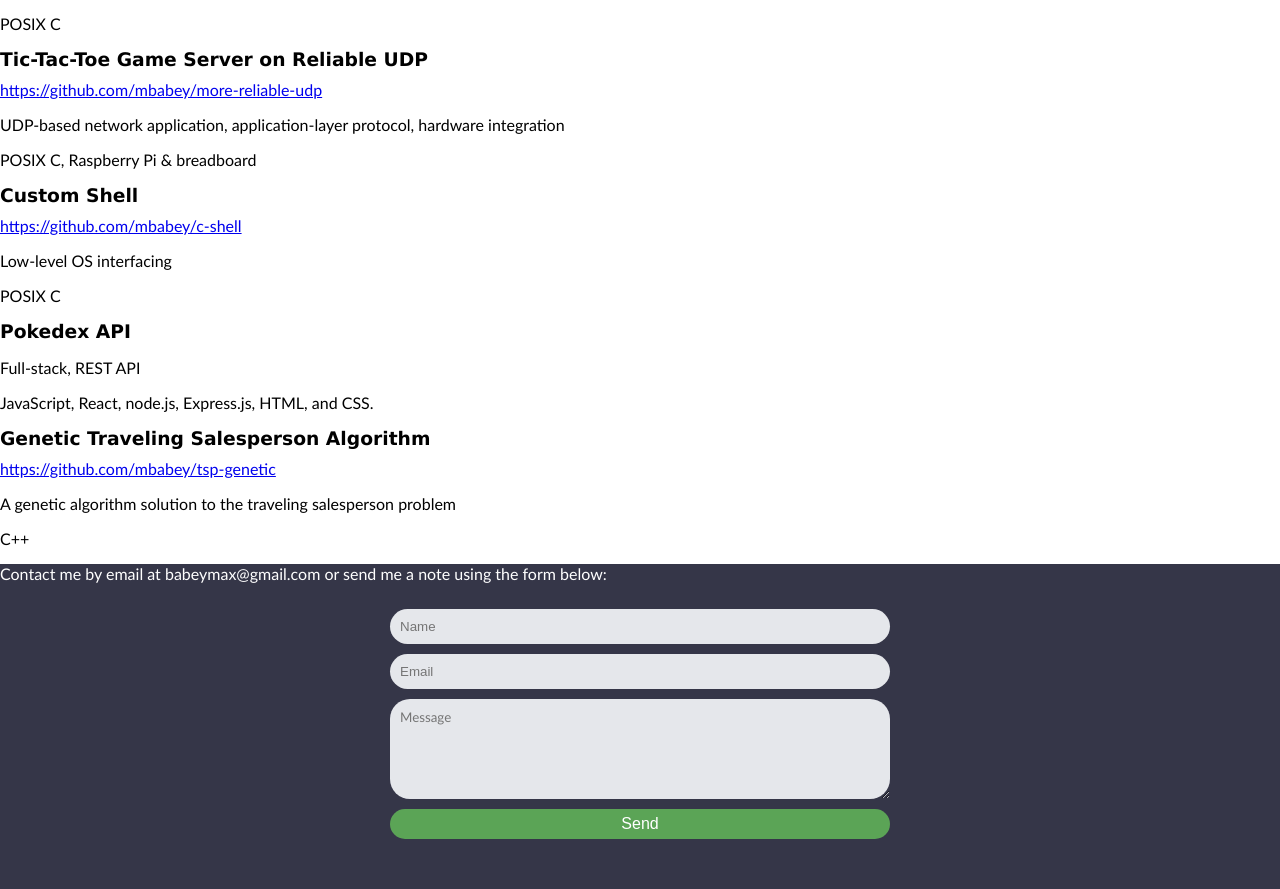
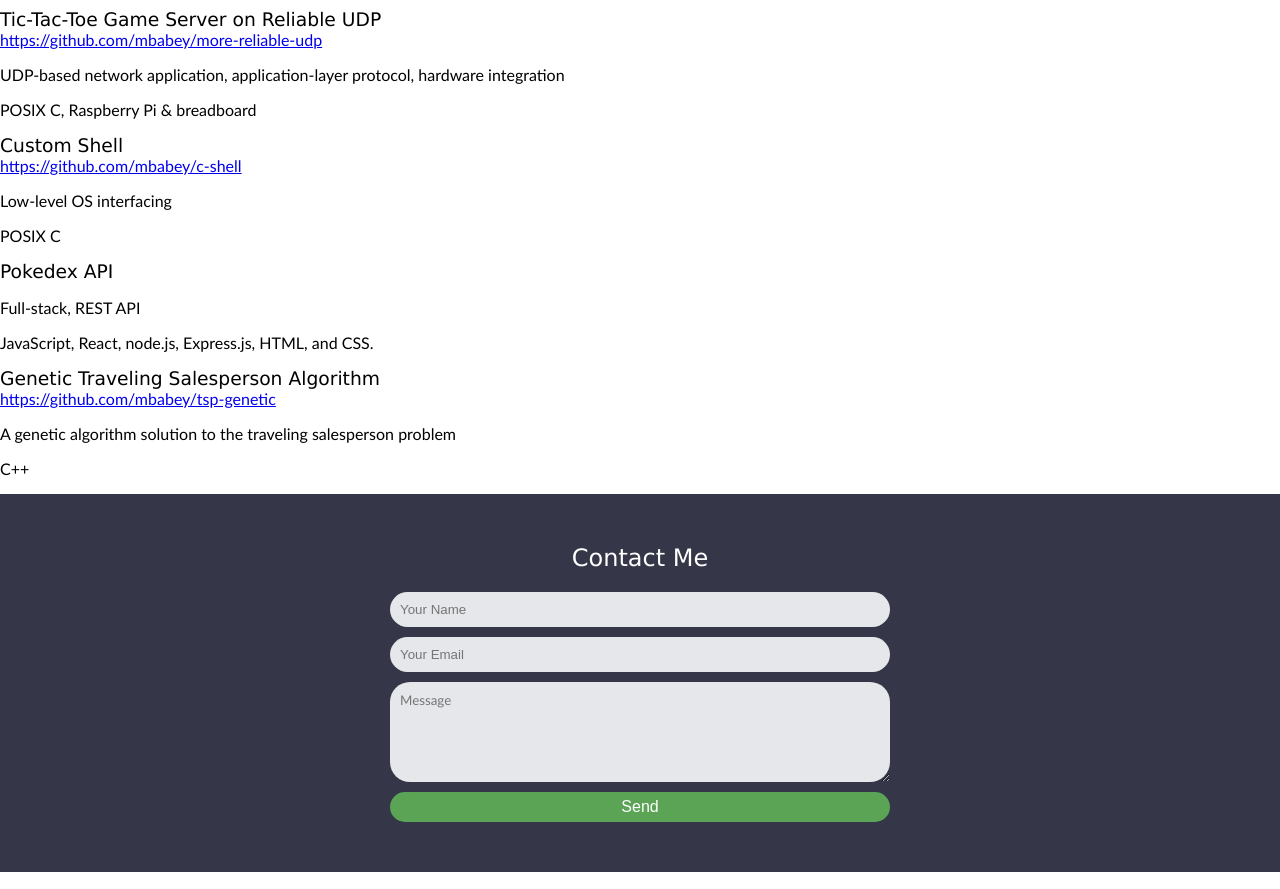
Before and after one commit to mbabey/personal-site, a React (Create React App) app in the folder front-end/: page / in a window 1280 px wide. Shown: the part 923-1812 px from the top of the page. Built offline with nearby package versions, Linux system fonts and the light colour scheme.

Commit message:
Update styles for form. Add action and method to form.

```diff
--- a/front-end/src/components/SectionContact.js
+++ b/front-end/src/components/SectionContact.js
@@ -3,12 +3,15 @@ import React, { forwardRef } from 'react';
 import '../styles/contact.css';
 
 const Contact = forwardRef(function Contact(props, ref) {
+
+
+
   return (
     <section id='contact' ref={ref}>
-      <p>Contact me by email at babeymax@gmail.com or send me a note using the form below:</p>
-      <form>
-        <input type='text' placeholder='Name' required></input>
-        <input type='email' placeholder='Email' required></input>
+      <h2>Contact Me</h2>
+      <form autoComplete='on' action='/go' method='post'>
+        <input type='text' placeholder='Your Name' required></input>
+        <input type='email' placeholder='Your Email' required></input>
         <textarea type='text' placeholder='Message' required></textarea>
         <button type='submit'>Send</button>
       </form>
--- a/front-end/src/styles/contact.css
+++ b/front-end/src/styles/contact.css
@@ -1,7 +1,21 @@
 #contact {
   background-color: var(--col-blue-drk);
   color: #fff;
+  padding-top: 50px;
   padding-bottom: 50px;
+}
+
+#contact h2 {
+  text-align: center;
+  margin-bottom: 10px;
+}
+
+#contact p {
+  max-width: 500px;
+  margin: auto;
+  font-size: 0.88em;
+  padding-top: 4px;
+  border-top: 1px solid #fff;
 }
 
 #contact form {
--- a/front-end/src/styles/global.css
+++ b/front-end/src/styles/global.css
@@ -31,5 +31,6 @@ textarea {
 
 h1, h2, h3, h4, h5, h6 {
   font-family: var(--font-title);
-  margin: 0 0 10px 0;
+  font-weight: 500;
+  margin: 0;
 }
```
